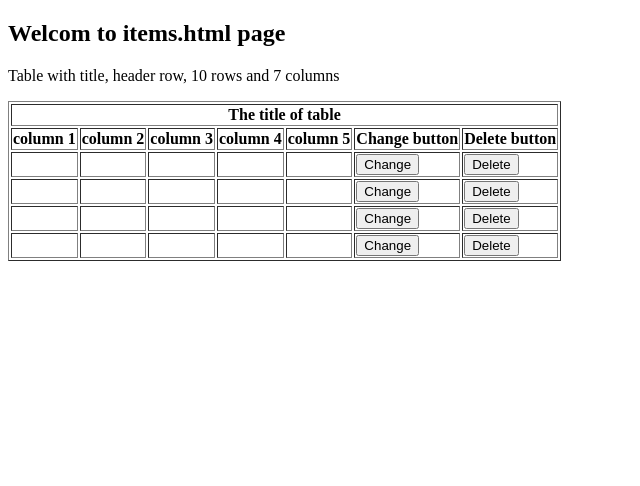
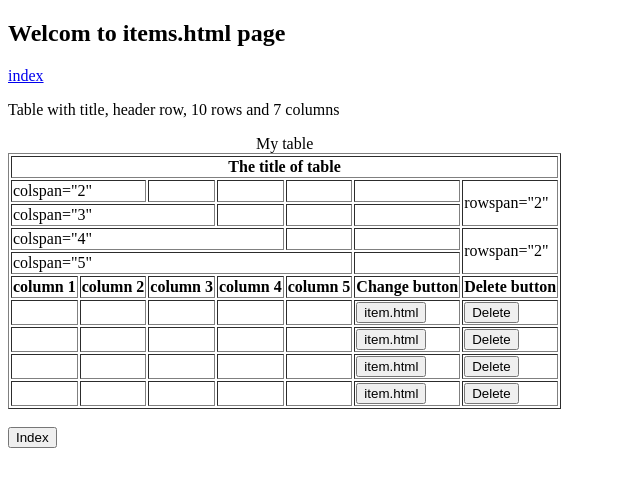
Before and after one commit to OlgaMayevski/JS_Course, a plain HTML site: page items.html in a window 1280 px wide. Shown: the whole page, without its empty margins (0-640 px from the left). Drawn offline with Linux system fonts and the light colour scheme.

Commit message:
update 3 pages

```diff
--- a/items.html
+++ b/items.html
@@ -8,13 +8,44 @@
 </head>
 <body>
     <h2>Welcom to items.html page</h2>
+
+    <a href="index.html">index</a>
     <p>Table with title, header row, 10 rows and 7 columns</p>
    <table border=1>
-       <title>My table</title>
+        <caption>My table</caption>
        <tr>
            <th colspan="7">The title of table</th>
 
         </tr>
+        <tr>
+                <td colspan="2">colspan="2"</td>
+                <td></td>
+                <td></td>
+                <td></td>
+                <td></td>
+                <td rowspan="2">rowspan="2"</td>
+
+        </tr>
+        <tr>
+                <td colspan="3">colspan="3"</td>
+                <td></td>
+                <td></td>
+                <td></td>
+
+        </tr>
+        <tr>
+                <td colspan="4">colspan="4"</td>
+                <td></td>
+                <td></td>
+                <td rowspan="2">rowspan="2"</td>
+        </tr>
+        <tr>
+                <td colspan="5">colspan="5"</td>
+                <td></td>
+
+        </tr>
+
+
         <tr>
                 <th>column 1</th>
                 <th>column 2</th>
@@ -31,7 +62,7 @@
                 <td></td>
                 <td></td>
                 <td><button onclick="window.location='item.html'">
-                            Change
+                                item.html
                 </button></td>
                 <td><button>
                             Delete
@@ -43,8 +74,8 @@
                 <td></td>
                 <td></td>
                 <td></td>
-                <td><button>
-                            Change
+                <td><button onclick="window.location='item.html'">
+                                item.html
                 </button></td>
                 <td><button>
                             Delete
@@ -56,8 +87,8 @@
                 <td></td>
                 <td></td>
                 <td></td>
-                <td><button>
-                            Change
+                <td><button onclick="window.location='item.html'">
+                                item.html
                 </button></td>
                 <td><button>
                             Delete
@@ -69,8 +100,8 @@
                 <td></td>
                 <td></td>
                 <td></td>
-                <td><button>
-                            Change
+                <td><button onclick="window.location='item.html'">
+                                item.html
                 </button></td>
                 <td><button>
                             Delete
@@ -78,6 +109,8 @@
         </tr>
 
    </table>
+   <br>
+   <button onclick="window.location='index.html'">Index</button></p>
 
 </body>
 </html>
```
Also changed, not shown: index.html (+3 -0 lines), item.html (+106 -1 lines).
